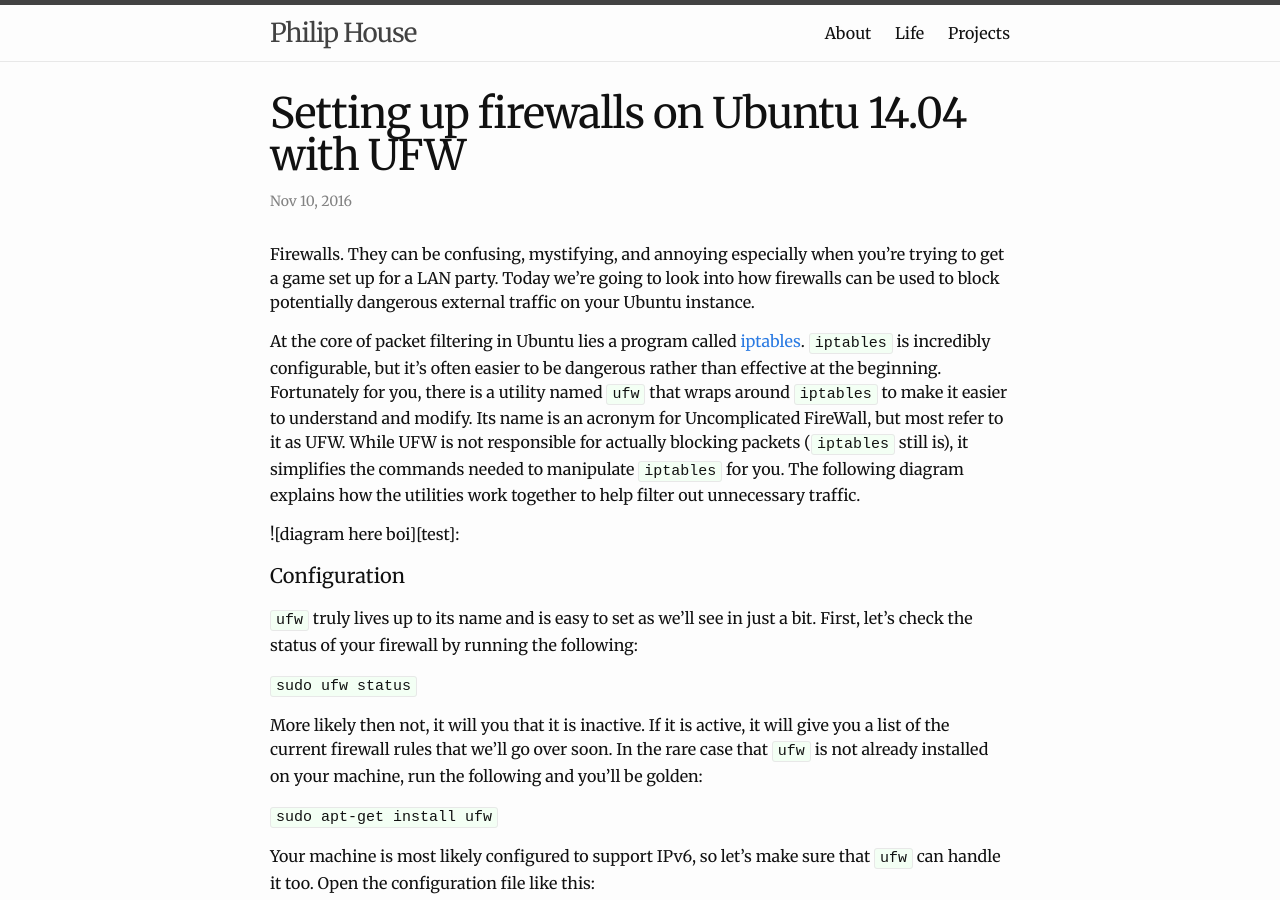
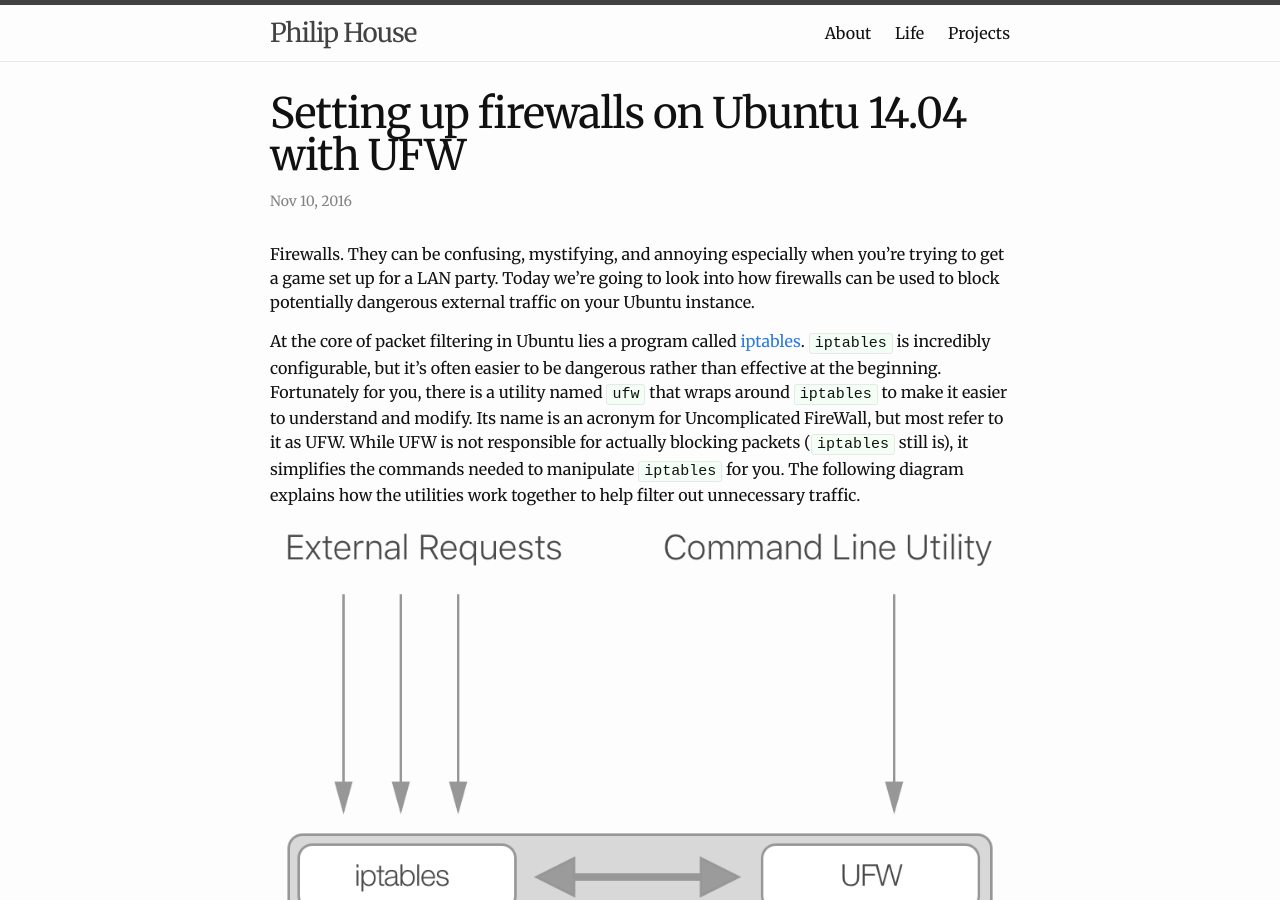
Before and after one commit to phouse512/blog, a Jekyll site: the page built from _posts/2016-11-10-configuring-ufw-ubuntu-14.markdown, in a window 1280 px wide and 900 px high. Built offline with Jekyll 4.4.1, drawn with Linux system fonts in a browser that asks for light colours; a script that is not in the unit is left out; comment, search, counter and statistics services are not loaded.

Commit message:
let's go with a new post

```diff
--- a/_posts/2016-11-10-configuring-ufw-ubuntu-14.markdown
+++ b/_posts/2016-11-10-configuring-ufw-ubuntu-14.markdown
@@ -22,7 +22,7 @@ manipulate `iptables` for you. The following diagram explains how the utilities
 work together to help filter out unnecessary traffic.
 
 
-![diagram here boi][test]:
+![ufw diagram]({{ site.url }}/assets/ufw.png)
 
 #### Configuration
 `ufw` truly lives up to its name and is easy to set as we'll see in
```
Also changed, not shown: assets/ufw.png (added).
